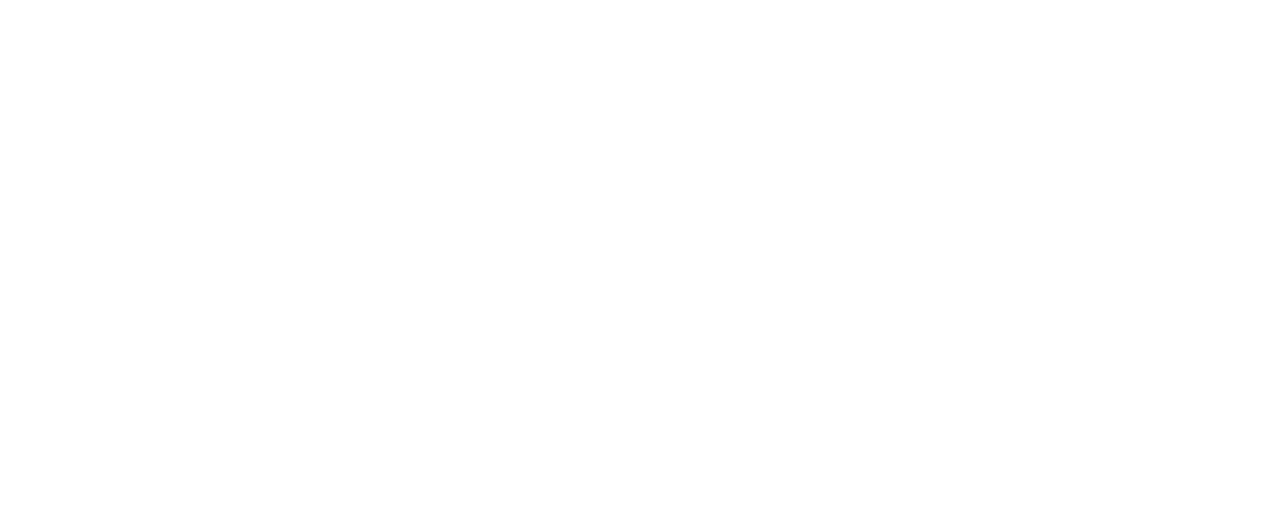
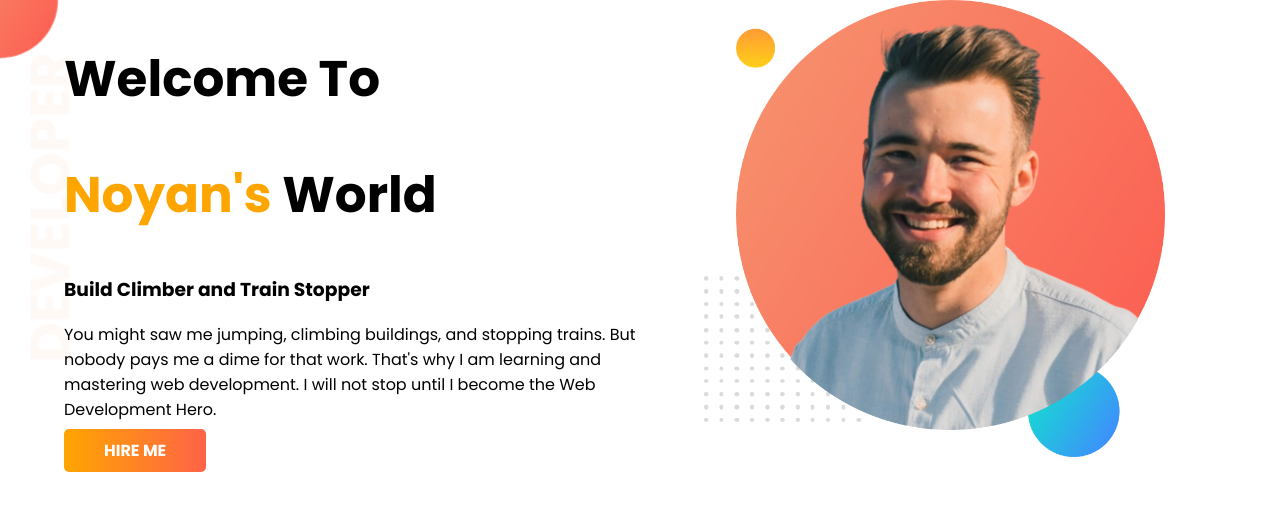
Before and after one commit to codernoyan/developer-portfolio, a plain HTML site: page index.html in a window 1280 px wide. Drawn offline with Linux system fonts and the light colour scheme.

Commit message:
top banner added

```diff
--- a/index.html
+++ b/index.html
@@ -1,13 +1,32 @@
 <!DOCTYPE html>
 <html lang="en">
+
 <head>
     <meta charset="UTF-8">
     <meta http-equiv="X-UA-Compatible" content="IE=edge">
     <meta name="viewport" content="width=device-width, initial-scale=1.0">
     <title>Noyan Portfolio</title>
+    <link rel="preconnect" href="https://fonts.googleapis.com">
+    <link rel="preconnect" href="https://fonts.gstatic.com" crossorigin>
+    <link href="https://fonts.googleapis.com/css2?family=Poppins:wght@400;600;700&display=swap" rel="stylesheet">
     <link rel="stylesheet" href="style.css">
 </head>
+
 <body>
+    <section class="top-banner">
+        <div class="half-width">
+            <h1>Welcome To</h1>
+            <h1><span class="orange-color">Noyan's</span> World</h1>
+            <h3>Build Climber and Train Stopper</h3>
+            <p>You might saw me jumping, climbing buildings, and stopping trains. But nobody pays me a dime for that work.
+                That's why I am learning and mastering web development. I will not stop until I become the Web Development
+                Hero.</p>
+            <a class="link-button" href="https://github.com/codernoyan" target="_blank">HIRE ME</a>
+        </div>
+        <div class="half-width">
+            <img src="./images/noyan-pic-wtih-bg.png" alt="">
+        </div>
+    </section>
+</body>
 
-</body>
 </html>
--- a/style.css
+++ b/style.css
@@ -0,0 +1,41 @@
+body{
+    font-family: 'Poppins', sans-serif;
+    margin: 0;
+}
+
+h1{
+    font-size: 50px;
+}
+
+.orange-color{
+    color: orange;
+}
+
+section{
+    display: flex;
+    /* max-width: 1200px;
+    margin: 20px auto; */
+}
+
+.half-width{
+    width: 50%;
+    padding-left: 5%;
+}
+
+.half-width img{
+    width: 80%;
+}
+
+.link-button{
+    text-decoration: none;
+    background-image: linear-gradient(to right,orange, tomato);
+    padding: 10px 40px;
+    border-radius: 5px;
+    color: white;
+    font-weight: 700;
+}
+
+.top-banner{
+    background-image: url('./images/top-banner.png');
+    background-repeat: no-repeat;
+}
```
Also changed, not shown: images/dream-bg.png (added), images/exp-bg.png (added), images/jhankar.png (added), images/jhankar2.png (added), images/my-bg.jpg (added), images/my-bg.png (added), images/my-bg2.jpg (added), images/my-bg2.png (added), images/noyan-pic-wtih-bg.png (added), images/top-banner.png (added), 7 other files.
